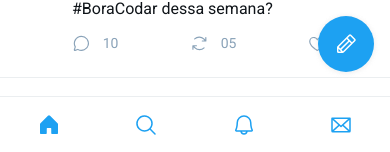
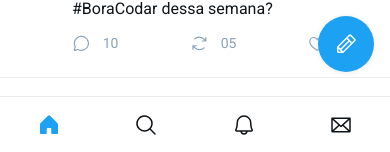
Before and after one commit to maik-emanoel/twitter-ui, a React (Vite) app: page / in a window 390 px wide. Shown: the part 692-844 px from the top of the page. Built offline with nearby package versions, Linux system fonts and the light colour scheme; grey boxes are pictures that could not be loaded.

Commit message:
refactor & solve problem with active class

```diff
--- a/src/components/Bottombar.tsx
+++ b/src/components/Bottombar.tsx
@@ -1,23 +1,34 @@
-import { Bell, Envelope, House, MagnifyingGlass } from "@phosphor-icons/react";
-import { NavLink } from "react-router-dom";
+import { Bell, Envelope, House, IconProps, MagnifyingGlass } from "@phosphor-icons/react";
+import { NavLink, useLocation } from "react-router-dom";
+
+interface BottombarLinkProps {
+  to: string;
+  icon: React.ElementType<IconProps>;
+}
+
+export function BottombarLink({ to, icon: Icon }: BottombarLinkProps) {
+  const location = useLocation();
+  const isActive = location.pathname === to;
+
+  return (
+    <NavLink
+      to={to}
+      className="flex items-center h-full justify-center"
+    >
+      <Icon size={24} weight={isActive ? "fill" : "regular"} />
+    </NavLink>
+  );
+}
 
 export function Bottombar() {
-    return (
-        <nav className="hidden fixed bottom-0 w-full h-14 bg-white border-t-[1px] border-grayBorder dark:bg-bodyDark dark:border-grayBorderDark sm:block">
-            <div className="flex items-center h-full justify-around">
-                <NavLink to="/">
-                    <House size={24} weight="fill"/>
-                </NavLink>
-                <NavLink to="/">
-                    <MagnifyingGlass size={24} />
-                </NavLink>
-                <NavLink to="/">
-                    <Bell size={24} />
-                </NavLink>
-                <NavLink to="/">
-                    <Envelope size={24} />
-                </NavLink>
-            </div>
-        </nav>
-    )
+  return (
+    <nav className="hidden fixed bottom-0 w-full h-14 bg-white border-t-[1px] border-grayBorder dark:bg-bodyDark dark:border-grayBorderDark sm:block">
+      <div className="flex items-center h-full justify-around">
+        <BottombarLink to="/" icon={House} />
+        <BottombarLink to="/explorer" icon={MagnifyingGlass} />
+        <BottombarLink to="/notifications" icon={Bell} />
+        <BottombarLink to="/messages" icon={Envelope} />
+      </div>
+    </nav>
+  );
 }
```
